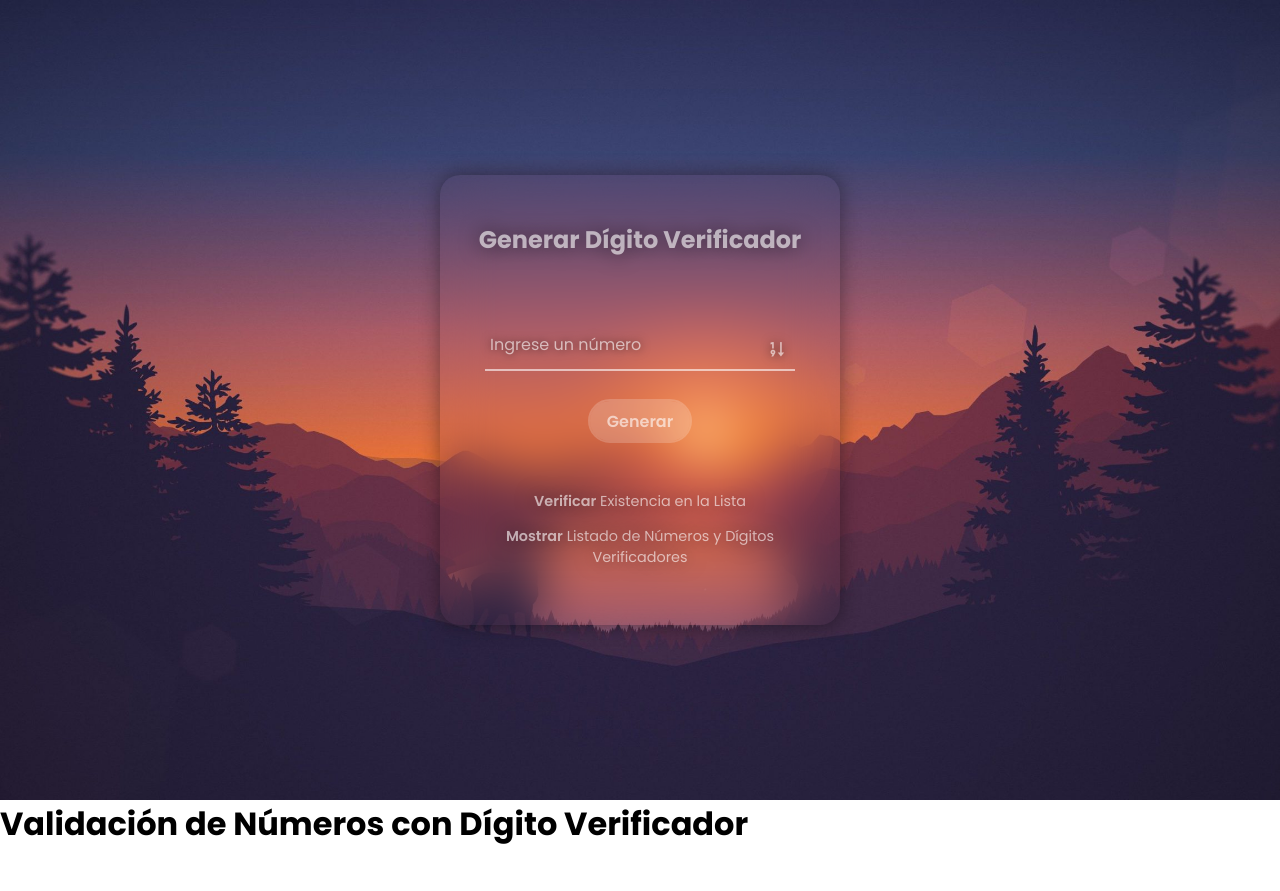
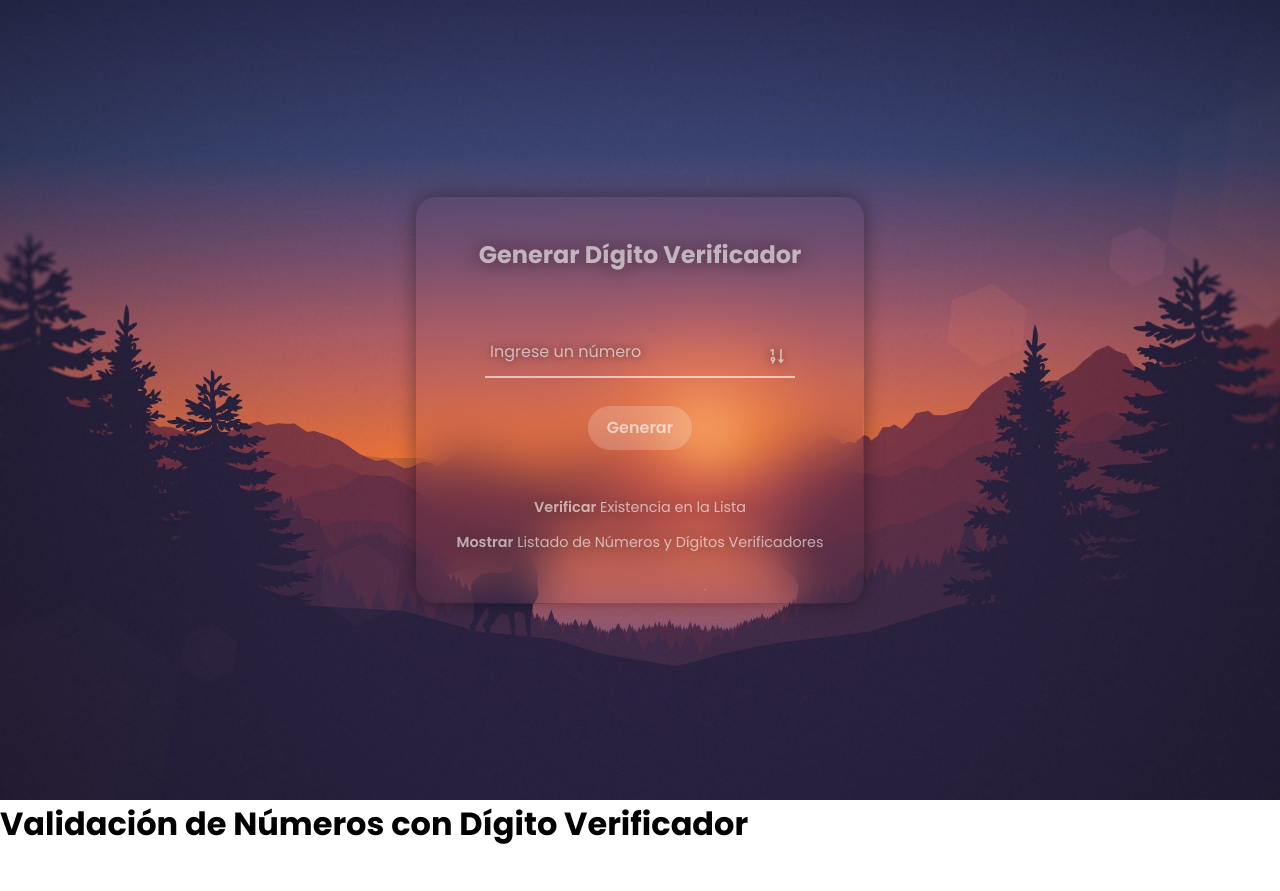
Before and after one commit to danielnavasbecerra/JS_Digito-Verificador, a plain HTML site: page index.html in a window 1280 px wide. Drawn offline with nearby package versions, Linux system fonts and the light colour scheme.

Commit message:
first commit

```diff
--- a/CSS/styles.css
+++ b/CSS/styles.css
@@ -10,6 +10,7 @@
     color: rgba(0, 0, 0, .3);
 }
 
+/* Quitar flechas del input number */
 input[type=number]::-webkit-inner-spin-button,
 input[type=number]::-webkit-outer-spin-button {
     -webkit-appearance: none;
@@ -29,8 +30,8 @@ section {
 
 .form-box {
     position: relative;
-    width: 400px;
-    height: 450px;
+    /* width: 400px;
+    height: 450px; */
     display: flex;
     justify-content: center;
     align-items: center;
@@ -42,7 +43,7 @@ section {
 
 form {
     display: flex;
-    margin: 35px;
+    margin: 40px;
     flex-direction: column;
     align-items: center;
 }
@@ -50,7 +51,7 @@ form {
 h2 {
     color: rgba(255, 255, 255, .6);
     text-align: center;
-    margin-bottom: 2rem;
+    margin-bottom: 1.5rem;
     text-shadow: 0 0 20px rgba(0, 0, 0, 0.6);
 }
 
--- a/index.html
+++ b/index.html
@@ -11,8 +11,8 @@
 
 <body>
     <section>
+
         <div class="form-box">
-
             <div id="generar" class="form-generar">
                 <form action="">
                     <h2>Generar Dígito Verificador</h2>
@@ -28,7 +28,10 @@
                     </div>
                 </form>
             </div>
+        </div>
 
+
+        <div class="form-box">
             <div id="verificar" class="form-verificar hide">
                 <form action="">
                     <h2>Login</h2>
@@ -43,7 +46,10 @@
                     </div>
                 </form>
             </div>
+        </div>
 
+
+        <div class="form-box">
             <div id="mostrar" class="form-mostrar hide">
                 <form action="">
                     <h2>Login</h2>
@@ -58,8 +64,9 @@
                     </div>
                 </form>
             </div>
+        </div>
 
-        </div>
+
     </section>
 
     <div class="container">
```
Also changed, not shown: JS/script.js (line endings or trailing spaces).
